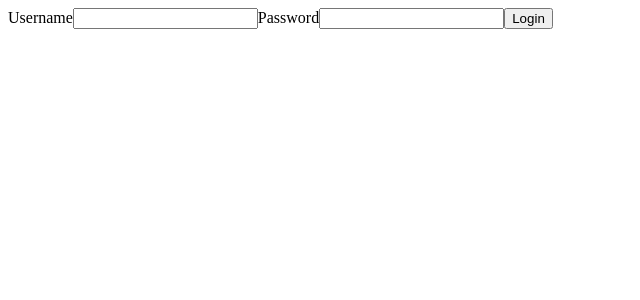
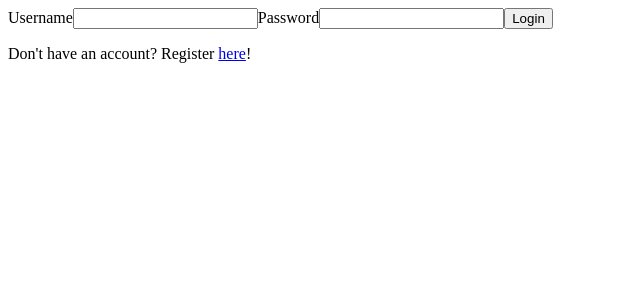
Before and after one commit to jimkdev/library-client, a Next.js app: page /login in a window 1280 px wide. Shown: the top 300 px of the page, without its empty margins (0-640 px from the left). Built offline with nearby package versions, Linux system fonts and the light colour scheme.

Commit message:
Add spacing and link

```diff
--- a/src/app/login/page.tsx
+++ b/src/app/login/page.tsx
@@ -1,12 +1,18 @@
+import Link from "next/link";
+
 export default function LoginPage() {
   return (
     <div>
       <form>
         <label htmlFor="username">Username</label>
-        <input type="text" name="username" />
-        <label htmlFor="username">Password</label>
-        <input type="password" name="password" />
+        <input type="text" name="username"/>
+
+        <label htmlFor="password">Password</label>
+        <input type="password" name="password"/>
+
         <button type="submit">Login</button>
+
+        <p>Don&#39;t have an account? Register <Link href={"/register"}>here</Link>!</p>
       </form>
     </div>
   )
```
